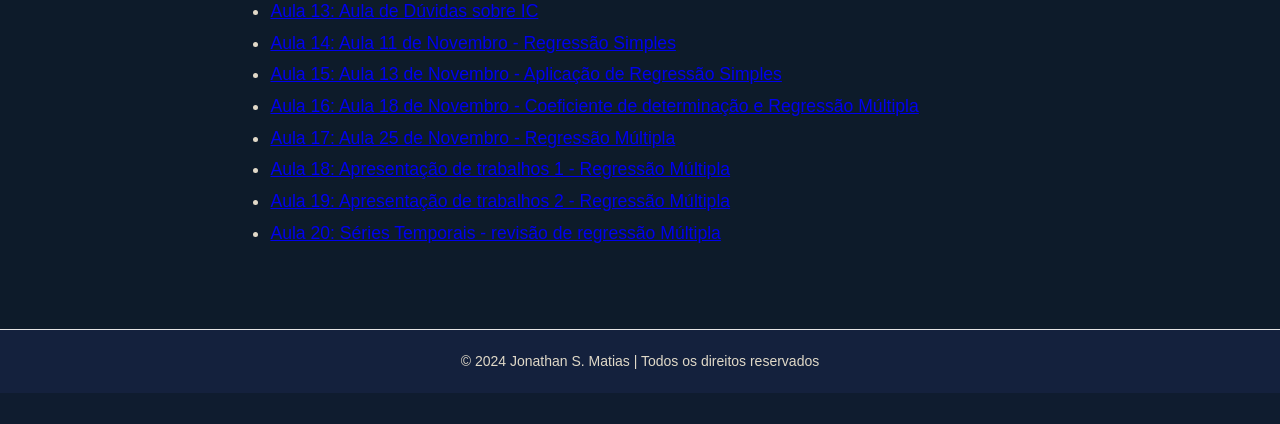
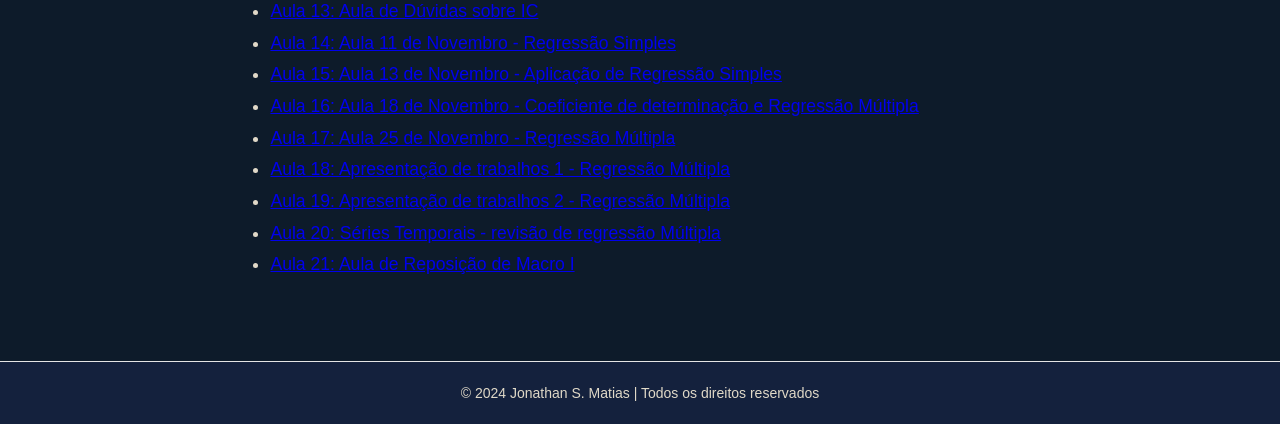
Before and after one commit to jonathanestatistica/webpage, a Flask app: page /videos/ in a window 1280 px wide. Shown: the part 852-1276 px from the top of the page. Before the commit the page ends 1245 px from the top, so only its background shows below. Run offline with Flask 3, Linux system fonts and the light colour scheme.

Commit message:
Add files via upload

```diff
--- a/templates/videos.html
+++ b/templates/videos.html
@@ -26,6 +26,7 @@
         <li><a href="https://www.youtube.com/watch?v=1kGww5dXxLc" target="_blank">Aula 18: Apresentação de trabalhos 1 - Regressão Múltipla </a></li>
         <li><a href="https://www.youtube.com/watch?v=kvIpixYSNQE" target="_blank">Aula 19: Apresentação de trabalhos 2 - Regressão Múltipla</a></li>
         <li><a href="https://www.youtube.com/watch?v=vzyi8Z8FU_I" target="_blank">Aula 20: Séries Temporais - revisão de regressão Múltipla</a></li>
+        <li><a href="https://www.youtube.com/watch?v=gCLRdRq7hXc" target="_blank">Aula 21: Aula de Reposição de Macro I</a></li>
     </ul>
 </div>
 {% endblock %}
```
